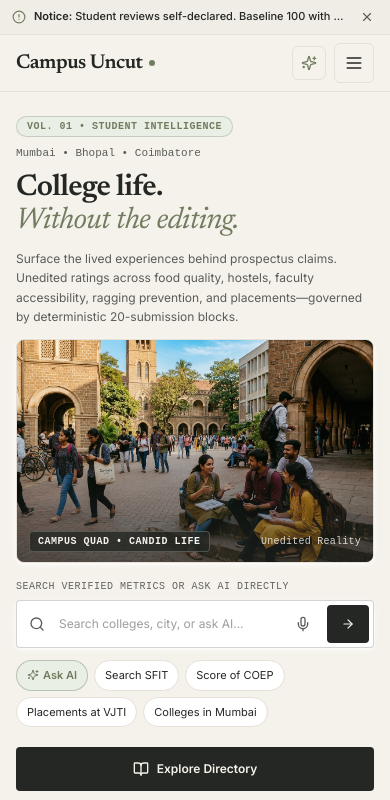
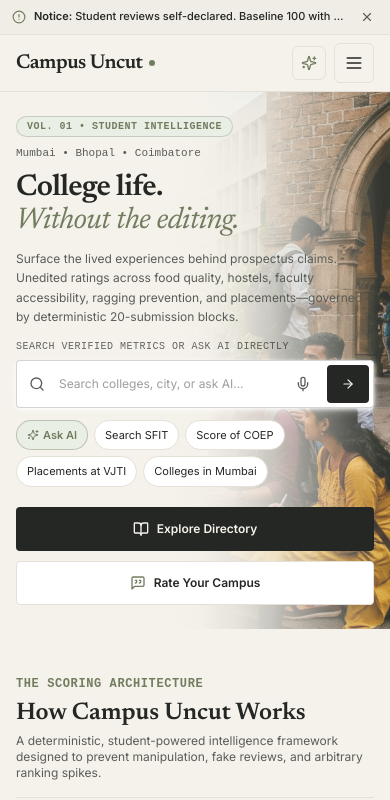
Before and after one commit to wildcatterventures/wildcatterven, a React (Vite) app in the folder frontend/: page / in a window 390 px wide. Shown: the top 800 px of the page. Built offline with nearby package versions, Linux system fonts and the light colour scheme; no server answers.

Commit message:
feat(hero): restore cinematic background photo blend on mobile matching desktop aesthetic

```diff
--- a/frontend/src/features/home/ConversationalHero.tsx
+++ b/frontend/src/features/home/ConversationalHero.tsx
@@ -102,12 +102,12 @@ export const ConversationalHero: React.FC<ConversationalHeroProps> = ({
 
   return (
     <section className="relative overflow-hidden bg-paper flex items-center">
-      {/* 1. Cinematic Full-Bleed Campus Photograph Layer (Desktop/Tablet Only) */}
-      <div className="hidden md:block absolute inset-0 z-0 pointer-events-none select-none overflow-hidden">
+      {/* 1. Cinematic Full-Bleed Campus Photograph Layer (Both Mobile and Desktop) */}
+      <div className="absolute inset-0 z-0 pointer-events-none select-none overflow-hidden">
         <img
           src="/images/hero_quad.jpg"
           alt="Indian university campus quad with students gathered on stone steps in candid discussion"
-          className="w-full h-full object-cover object-[78%_35%] lg:object-[72%_30%] translate-x-[10%] transition-opacity duration-700"
+          className="w-full h-full object-cover object-[78%_35%] md:object-[75%_35%] lg:object-[72%_30%] translate-x-[8%] md:translate-x-[10%] transition-opacity duration-700 opacity-80 sm:opacity-90 md:opacity-100"
           loading="eager"
         />
 
@@ -145,27 +145,6 @@ export const ConversationalHero: React.FC<ConversationalHeroProps> = ({
           <p className="text-xs sm:text-base text-charcoal-muted max-w-xl mb-3 sm:mb-5 leading-relaxed font-sans">
             Surface the lived experiences behind prospectus claims. Unedited ratings across food quality, hostels, faculty accessibility, ragging prevention, and placements—governed by deterministic 20-submission blocks.
           </p>
-
-          {/* Mobile Editorial Campus Photograph Frame (Visible on Mobile Only) */}
-          <div className="md:hidden mb-4 sm:mb-6 rounded-lg overflow-hidden border border-warm-grey shadow-card relative">
-            <div className="aspect-[16/10] w-full overflow-hidden relative">
-              <img
-                src="/images/hero_quad.jpg"
-                alt="Indian university campus quad with students gathered on stone steps in candid discussion"
-                className="w-full h-full object-cover object-[72%_55%]"
-                loading="eager"
-              />
-              <div className="absolute inset-0 bg-gradient-to-t from-charcoal/65 via-charcoal/10 to-transparent pointer-events-none" />
-              <div className="absolute bottom-2.5 left-3 right-3 flex items-center justify-between text-paper text-[10px] font-mono pointer-events-none">
-                <span className="font-semibold tracking-wider uppercase bg-charcoal/80 px-2 py-0.5 rounded border border-white/20">
-                  Campus Quad • Candid Life
-                </span>
-                <span className="text-paper/85 tracking-wide">
-                  Unedited Reality
-                </span>
-              </div>
-            </div>
-          </div>
 
           {/* Micro-label above search for focal clarity */}
           <label htmlFor="hero-search-input" className="block text-[10px] sm:text-[11px] font-mono uppercase tracking-wider text-charcoal/70 mb-1.5 font-medium">
```
